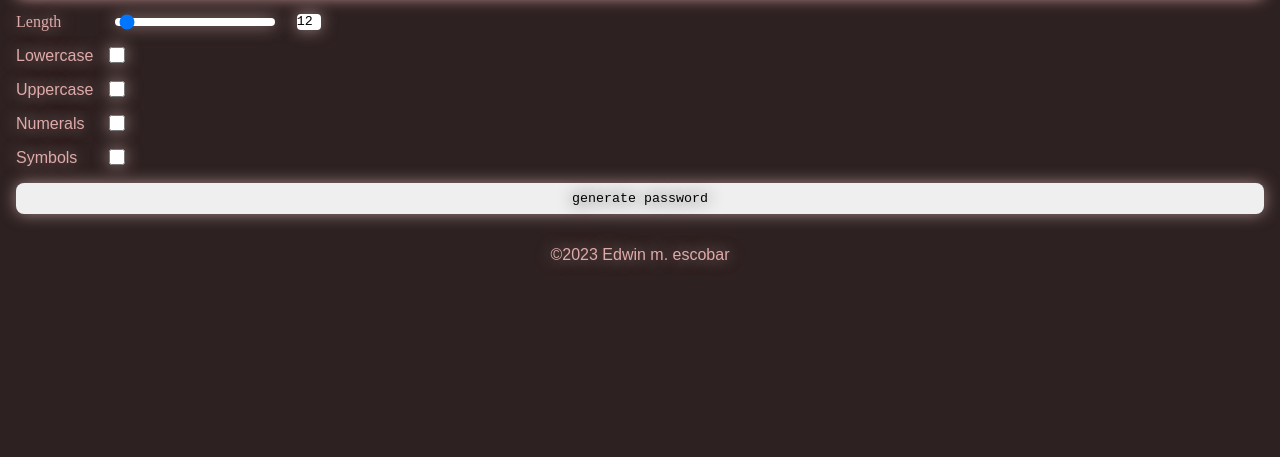
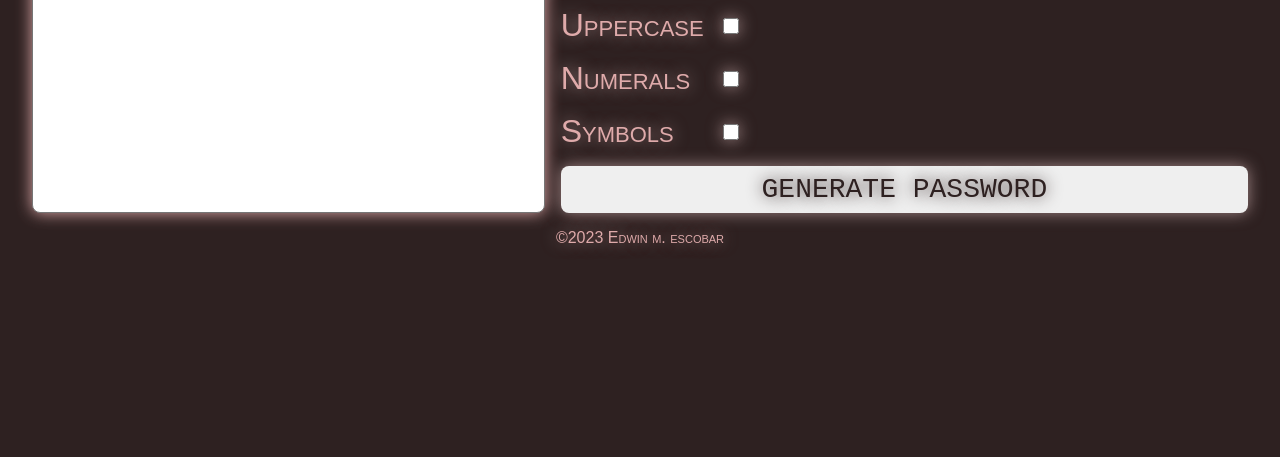
Before and after one commit to escowin/challenge-03, a website built with webpack: page index.html in a window 1280 px wide. Shown: the part 343-800 px from the top of the page. Built offline with Linux system fonts and the light colour scheme.

Commit message:
generated 2.0.2 build: improved performance audit to 81% w/ overhauled styles

```diff
--- a/index.html
+++ b/index.html
@@ -22,13 +22,14 @@
       })();
     </script>
   </head>
-  <body>
-    <header><h1 class="light-txt">Password generator</h1></header>
+  <body class="flex">
+    <header class="flex light-txt mono"><h1>Password generator</h1></header>
 
-    <main>
+    <main class="flex">
       <!-- password display -->
       <textarea
         readonly
+        class="mono"
         id="password-display"
         placeholder="Your password awaits."
         aria-label="Generated Password"
@@ -37,14 +38,14 @@
       <!-- password parameters -->
       <form id="generator-form">
         <p class="light-txt">Length</p>
-        <p id="num-inputs">
+        <div class="flex" id="num-inputs">
           <label for="num-slider">slider input
             <input id="num-slider" type="range" min="8" max="128" value="12" />
           </label>
           <label for="num-input">numeric input
-            <input id="num-input" type="number" min="8" max="128" value="12" />
+            <input class="mono" id="num-input" type="number" min="8" max="128" value="12" />
           </label>
-        </p>
+        </div>
 
         <label class="light-txt" for="lowercase">Lowercase</label>
         <input type="checkbox" id="lowercase" />
@@ -58,7 +59,7 @@
         <label class="light-txt" for="symbols">Symbols</label>
         <input type="checkbox" id="symbols" />
 
-        <button id="generate-button" type="submit">generate password</button>
+        <button class="mono" id="generate-button" type="submit">GENERATE PASSWORD</button>
       </form>
     </main>
 
--- a/package.json
+++ b/package.json
@@ -1,6 +1,6 @@
 {
   "name": "password-generator",
-  "version": "2.0.1",
+  "version": "2.0.2",
   "description": "pwa that generates randomized passwords through user-selected parameters",
   "main": "index.js",
   "scripts": {
--- a/service-worker.js
+++ b/service-worker.js
@@ -1,5 +1,5 @@
 const APP_PREFIX = "PasswordGenerator-";
-const VERSION = "2.0.1";
+const VERSION = "2.0.2";
 const CACHE_NAME = APP_PREFIX + VERSION;
 
 // cache of essential files
--- a/src/css/style.css
+++ b/src/css/style.css
@@ -1,18 +1,17 @@
 @font-face {
   font-family: 'Montserrat';
-  src: url('../txt//Montserrat-ExtraLight.ttf') format('tff');
+  src: url('../txt/Montserrat-ExtraLight.ttf') format('tff');
 }
 
 @font-face {
   font-family: 'Share Tech Mono';
-  src: url('../txt//ShareTechMono-Regular.ttf') format('tff');
+  src: url('../txt/ShareTechMono-Regular.ttf') format('tff');
 }
 
 :root {
   --dark: rgb(46, 33, 33);
   --light: rgb(241, 184, 184, 0.9);
   --accent: rgba(255, 216, 216, 0.55);
-  --initial: rgba(60, 32, 32, 0.9);
   --shadow: 0 0 1rem;
   --corner: .5rem;
 }
@@ -21,21 +20,30 @@
   box-sizing: border-box;
   margin: 0;
   padding: 0;
-  /* outline: 1px dotted white; */
+}
+
+.flex {
+  display: flex;
 }
 
 /* typography */
-footer, label {
+footer,
+label,
+p {
   font-family: 'Montserrat', sans-serif;
 }
 
-header, textarea, input[type='number'], button {
+.mono {
   font-family: 'Share Tech Mono', monospace;
 }
 
 a {
   color: inherit;
   text-decoration: none;
+}
+
+a:hover {
+  color: white;
 }
 
 .light-txt {
@@ -45,28 +53,101 @@ a {
 
 body {
   background-color: var(--dark);
-  display: flex;
   flex-direction: column;
   align-items: center;
   gap: 1rem;
   height: 100vh;
+  font-variant: small-caps;
+  padding: 0 2rem;
 }
 
-header, footer, main {
+button {
+  grid-column: span 2;
+  border-radius: var(--corner);
+  padding: .5rem 0;
+  border: none;
+  box-shadow: var(--shadow) var(--accent);
+  text-shadow: var(--shadow) var(--dark);
+  color: var(--dark);
+}
+
+button:active,
+button:hover {
+  color: var(--light);
+  background-color: var(--dark);
+}
+
+form {
+  display: grid;
+  grid-template-columns: max-content 1fr;
+  gap: 1rem;
+  align-items: center;
+}
+
+header {
+  align-items: flex-end;
+}
+
+header,
+footer,
+main {
   flex: 1;
 }
 
-header {
-  display: flex;
-  align-items: flex-end;
+main {
+  flex-direction: column;
+  gap: 1rem;
+  width: 100%;
 }
 
-main {
-  display: flex;
-  flex-direction: column;
-  gap: 1rem;
-  padding: 1rem;
+#num-inputs {
+  align-items: center;
+}
+
+#num-inputs label {
+  font-size: 1px;
+  color: transparent;
+}
+
+#num-inputs label:nth-child(1) {
+  flex: 1;
+}
+
+input {
+  border-radius: var(--corner);
+  box-shadow: var(--shadow) var(--accent);
+  height: 1rem;
+}
+
+input[type='checkbox'] {
+  justify-self: start;
+  width: 1rem;
+}
+
+input[type='number'] {
+  border: none;
+  width: min-content;
+  align-items: end;
+  outline: none;
+  padding-left: .25rem;
+}
+
+input[type='number']::-webkit-inner-spin-button {
+  appearance: none;
+  -webkit-appearance: none;
+}
+
+input[type='range'] {
+  appearance: none;
+  -webkit-appearance: none;
+  color: var(--dark);
+  height: .5rem;
   width: 100%;
+}
+
+input[type='range']::-webkit-slider-thumb {
+  cursor: pointer;
+  border-radius: 50%;
 }
 
 textarea {
@@ -78,67 +159,45 @@ textarea {
   box-shadow: var(--shadow) var(--light);
   text-shadow: var(--shadow) var(--dark);
   word-break: break-all;
+  outline: none;
+}
+
+@media screen and (min-width: 768px) {
+
+  a,
+  button {
+    transition: 1s;
+  }
+
+  button,
+  input[type='number'],
+  textarea {
+    font-size: 1.75rem;
   }
 
   form {
-  display: grid;
-  grid-template-columns: max-content 1fr;
-  gap: 1rem;
-  justify-content: flex-start;
+    flex: 1;
   }
 
-button {
-  grid-column: span 2;
-  border-radius: var(--corner);
-  padding: .5rem 0;
-  border: none;
-  box-shadow: var(--shadow) var(--accent);
-  text-shadow: var(--shadow) var(--dark);
+  header {
+    align-self: baseline;
   }
 
-#num-inputs {
-  display: flex;
-  align-items: center;
-  gap: 1rem;
-}
-
-#num-inputs label {
-  font-size: 1px;
-  color: transparent;
-}
-
-input {
-  border-radius: .25rem;
-  box-shadow: var(--shadow) var(--accent);
-  height: 1rem;
-}
-
-input[type='checkbox'] {
-  justify-self: start;
-  width: 1rem;
+  header,
+  main {
+    font-size: 2rem;
   }
 
   input[type='number'] {
-  border: none;
-  width: 1.5rem;
+    height: 1.75rem;
   }
 
-input[type='number']::-webkit-outer-spin-button,
-input[type='number']::-webkit-inner-spin-button {
-  appearance: none;
-  -webkit-appearance: none;
+  main {
+    flex-direction: row;
   }
 
-input[type='range'] {
-  appearance: none;
-  -webkit-appearance: none;
-  color: var(--dark);
-  height: .5rem;
-  width: 10rem;
+  textarea {
+    flex: .65;
+    height: 100%;
   }
-
-input[type='range']::-webkit-slider-thumb {
-  cursor: pointer;
-  border-radius: 50%;
 }
-/* original : 276 code lines, 12.34KB*/
--- a/src/js/script.js
+++ b/src/js/script.js
@@ -1,6 +1,5 @@
 import "../css/style.css";
-// import { development } from "./dev";
-// development();
+
 // data.dom
 const formEl = document.getElementById("generator-form");
 const passwordDisplayEl = document.getElementById("password-display");
@@ -68,7 +67,7 @@ function displayPassword(e) {
 
   // displays generated password when at least one parameter is selected
   if (!$lower && !$upper && !$nums && !$symbols) {
-    passwordDisplayEl.textContent = `Select a parameter`;
+    passwordDisplayEl.textContent = `Select at least one character set`;
   } else {
     const password = generatePassword(length, $lower, $upper, $nums, $symbols);
     passwordDisplayEl.textContent = password;
```
Also changed, not shown: dist/app.bundle.js, dist/report.html. Lines whose indentation alone changed are shown as unchanged.
